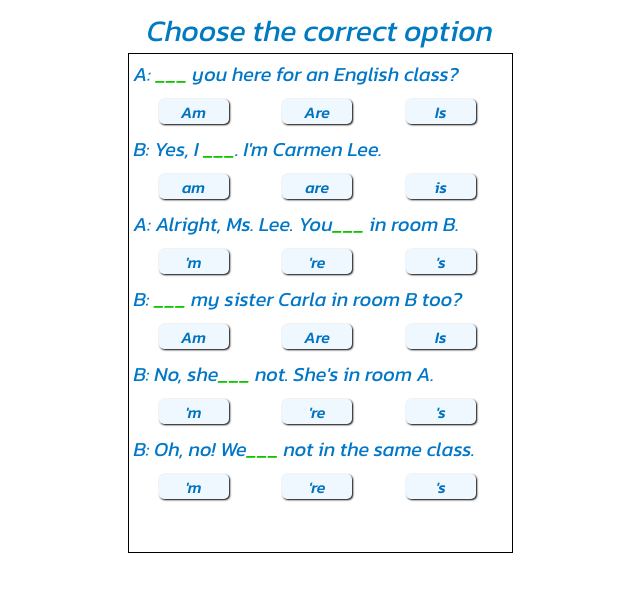
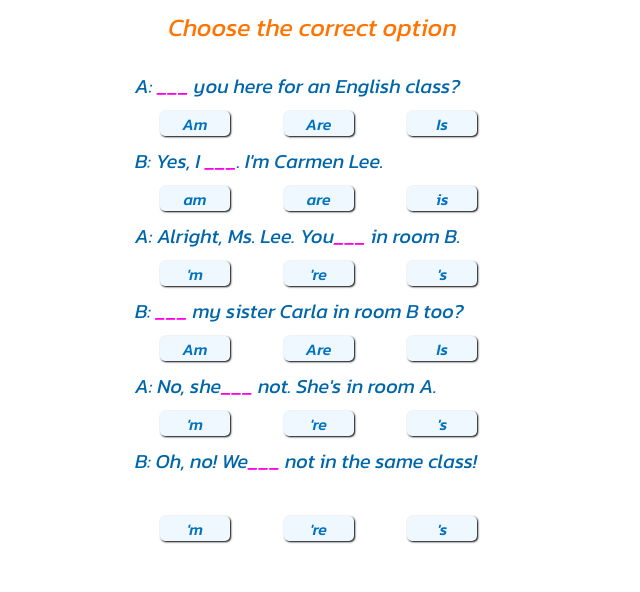
Before and after one commit to Teacher-Jorge/Be-Exercise-3, a plain HTML site: page index.html in a window 1280 px wide. Shown: the whole page, without its empty margins (320-960 px from the left). Drawn offline with Linux system fonts and the light colour scheme.

Commit message:
Add files via upload

```diff
--- a/index.html
+++ b/index.html
@@ -56,7 +56,7 @@
 
                 <!--LINE O5-->
 
-           <div class="lines">B: No, she<span class="span" id="answer_5">___</span> not. She's in room A.<img id="check5" src="correct.png" width="30" alt=""></div>
+           <div class="lines">A: No, she<span class="span" id="answer_5">___</span> not. She's in room A.<img id="check5" src="correct.png" width="30" alt=""></div>
 
 
            <button class="buttons" id="btn5Am">'m</button>
@@ -65,7 +65,7 @@
 
                      <!--LINE O5-->
 
-           <div class="lines">B: Oh, no! We<span class="span" id="answer_6">___</span> not in the same class.<img id="check6" src="correct.png" width="30" alt=""></div>
+           <div class="lines">B: Oh, no! We<span class="span" id="answer_6">___</span> not in the same class!<img id="check6" src="correct.png" width="30" alt=""></div>
 
 
            <button class="buttons" id="btn6Am">'m</button>
--- a/style.css
+++ b/style.css
@@ -29,25 +29,25 @@ body {
 }
 
 .heading {
-    font-family: 'Kanit';
-    font-size: 30px;
-    color: rgb(0, 122, 192);
+    font-size: 25px;
+    color: rgb(255, 115, 0);
+    margin-bottom: 20px;
+    margin-right: 15px;
 }
 
 .container {
-    width: 385px;
+    width: 380px;
     height: 500px;
-    border: 1px solid;
     padding: 5px;
 }
 
 .lines {
     font-size: 20px;
-    color: rgb(0, 119, 199);
+    color: rgb(0, 102, 170);
 }
 
 span {
-    color: rgb(16, 196, 0);
+    color: rgb(255, 0, 234);
     font-size: 20px;
     font-weight: 500;
 }
@@ -70,6 +70,7 @@ span {
 
 .buttons:active {
     box-shadow: none;
+    font-size: 15px;
 }
 
 #check1, #check2, #check3, #check4, #check5, #check6 {
```
